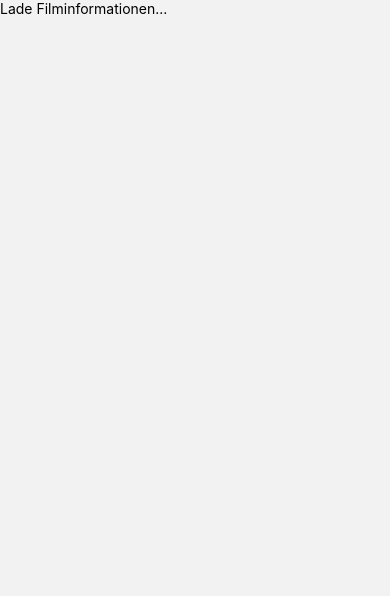
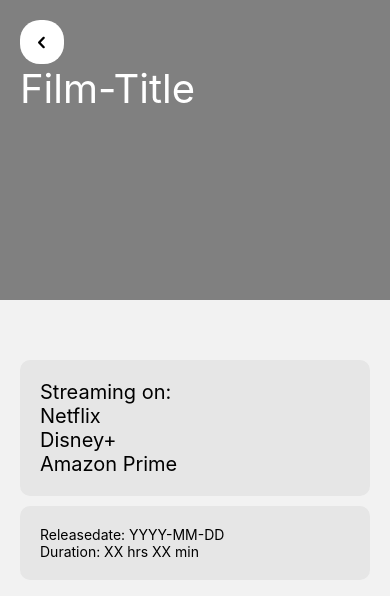
Before and after one commit to hfg-mikias-e/WhereToWatch, a React Native app: screen /SearchResult in a window 390 px wide. Shown: the top 596 px of the page. Built offline with nearby package versions, Linux system fonts and the light colour scheme; no server answers.

Commit message:
commit oder so

```diff
--- /dev/null
+++ b/components/BackButton.js
@@ -0,0 +1,26 @@
+import React from 'react';
+import { useNavigation } from '@react-navigation/native';
+import { Entypo } from "@expo/vector-icons";
+import { TouchableOpacity, StyleSheet } from "react-native";
+
+const BackButton = () => {
+  const navigation = useNavigation();
+  return(
+    <TouchableOpacity style={styles.back} onPress={() => navigation.goBack()}>
+      <Entypo name="chevron-left" size={20}/>
+    </TouchableOpacity>
+  );
+};
+
+const styles = StyleSheet.create({
+  back: {
+    backgroundColor: "white",
+    borderRadius: 20,
+    width: 44,
+    height: 44,
+    justifyContent: "center",
+    alignItems: "center"
+  }
+})
+
+export default BackButton;
--- a/components/List.js
+++ b/components/List.js
@@ -1,25 +1,20 @@
 // List.js
 import React from "react";
-import {
-  StyleSheet,
-  Text,
-  View,
-  FlatList,
-  ScrollView,
-  SafeAreaView,
-} from "react-native";
+import { StyleSheet, Text, View, TouchableOpacity, FlatList, SafeAreaView } from "react-native";
+import { useNavigation } from '@react-navigation/native';
 
 // definition of the Item, which will be rendered in the FlatList
 const Item = ({ name, year, mediatype }) => {
+  const navigation = useNavigation();
   if(mediatype !== "person") {
     return (
-      <View style={styles.item}>
+      <TouchableOpacity style={styles.item} onPress={() => navigation.navigate('SearchResult', { result: name })}>
         <Text style={styles.title}>{name}</Text>
         <View style={styles.info}>
           <Text style={styles.year}>{year}</Text>
           <Text style={styles.mediatype}>{mediatype.toUpperCase()}</Text>
         </View>
-      </View>
+      </TouchableOpacity>
     )
   }
 };
@@ -43,7 +38,7 @@ const List = ({ searchPhrase, setClicked, data }) => {
 
     // filter of the name
     if (title.toUpperCase().includes(searchPhrase.toUpperCase().trim().replace(/\s/g, " "))) {
-      return <Item name={title} year={date} mediatype={item.media_type} onPress={() => navigation.navigate('Result')}/>;
+      return <Item name={title} year={date} mediatype={item.media_type}/>;
     }
   };
 
--- a/components/SearchBar.js
+++ b/components/SearchBar.js
@@ -4,11 +4,13 @@ import { StyleSheet, TextInput, View, Keyboard, Button } from "react-native";
 import { Feather, Entypo } from "@expo/vector-icons";
 import { useNavigation } from '@react-navigation/native';
 
+import BackButton from "../components/BackButton";
+
 const SearchBar = ({clicked, searchPhrase, setSearchPhrase, setClicked}) => {
   const navigation = useNavigation();
   return (
     <View style={styles.container}>
-      <Entypo name="chevron-left" size={20} color="black" onPress={() => navigation.navigate('Home')}/>
+      <BackButton/>
       <View
         style={
           clicked
@@ -33,7 +35,7 @@ const SearchBar = ({clicked, searchPhrase, setSearchPhrase, setClicked}) => {
           }}
         />
         {/* cross Icon, depending on whether the search bar is clicked or not */}
-        {clicked && (
+        {searchPhrase && (
           <Entypo name="cross" size={20} color="black" style={{ padding: 1 }} onPress={() => {
               setSearchPhrase("")
           }}/>
--- a/screens/Search.js
+++ b/screens/Search.js
@@ -43,7 +43,6 @@ export default function Search() {
 const styles = StyleSheet.create({
   root: {
     alignItems: "center",
-    height: "100%",
-    //backgroundColor: "rgb(20, 20, 20)"
+    height: "100%"
   }
 });
--- a/screens/SearchResult.js
+++ b/screens/SearchResult.js
@@ -1,8 +1,13 @@
 import React, { useEffect, useState } from 'react';
 import { View, Text, Image, StyleSheet, } from 'react-native';
+import { useRoute } from '@react-navigation/native';
+import BackButton from '../components/BackButton';
 
 const SearchResult = () => {
-  const [filmData, setFilmData] = useState(null);
+  const route = useRoute();
+  console.log(route.params)
+
+  const [filmData, setFilmData] = useState([]);
 
   useEffect(() => {
     fetchFilmData();
@@ -30,35 +35,32 @@ const SearchResult = () => {
   return (
     <View style={styles.container}>
 
+    <View style = {styles.page}>
+      <View style = {styles.poster}>
+        <BackButton/>
+        <Text style = {styles.texttitle}>Film-Title</Text>
+      </View>
 
-    <View style = {styles.page}>
-     <View style = {styles.poster}>
-     <Text style = {styles.texttitle}>Film-Title</Text>
-
-      </View>
-      <View style = {styles.title}>
-      </View>
+      <View style = {styles.title}></View>
       <View style = {styles.stream}>
         <Text style = {styles.textStream}>Streaming on:</Text>
-
         <Text style = {styles.textStream}>Netflix</Text>
         <Text style = {styles.textStream}>Disney+</Text>
         <Text style = {styles.textStream}>Amazon Prime</Text>
+      </View>
 
-
-      </View>
       <View style = {styles.info}>
         <Text>Releasedate: YYYY-MM-DD</Text>
         <Text>Duration: XX hrs XX min </Text>
       </View>
     </View>
-    /*<View>
+    {/*<View>
       <Image source={{ uri:  filmData.poster_path }} style={{ width: 200, height: 300 }} />
 
 
       <Text>{filmData.title}</Text>
       <Text>Releasedate: {filmData.release_date}</Text>
-    </View>*/
+    </View>*/}
     </View>
   );
   };
@@ -69,6 +71,10 @@ const SearchResult = () => {
       flex: 1,
       justifyContent: 'flex-start',
       alignItems: 'center',
+    },
+
+    back: {
+      position: "absolute"
     },
 
     page:{
@@ -83,8 +89,7 @@ const SearchResult = () => {
       backgroundColor: 'grey',
       width: 390,
       height: 300,
-      paddingTop: 240,
-      paddingLeft: 20,
+      padding: 20,
     },
 
     title:{
```
